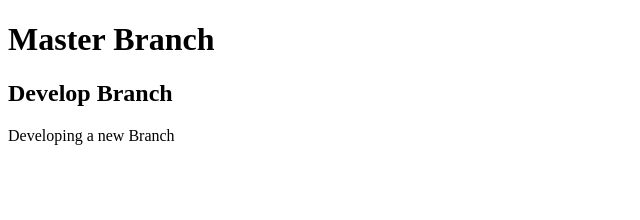
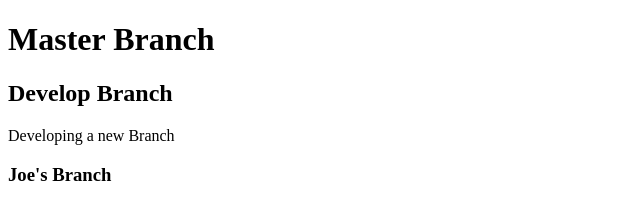
Before and after one commit to normabunton/teamGit, a plain HTML site: page index.html in a window 1280 px wide. Shown: the whole page, without its empty margins (0-640 px from the left). Drawn offline with Linux system fonts and the light colour scheme.

Commit message:
joes branch again

```diff
--- a/index.html
+++ b/index.html
@@ -9,6 +9,6 @@
     <h1>Master Branch</h1>
     <h2>Develop Branch</h2>
     <p>Developing a new Branch</p>
-
+    <h3>Joe's Branch</h3>
 </body>
 </html>
```
